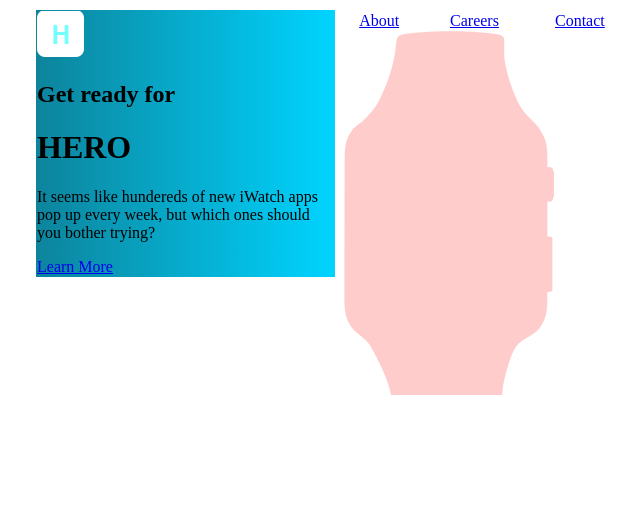
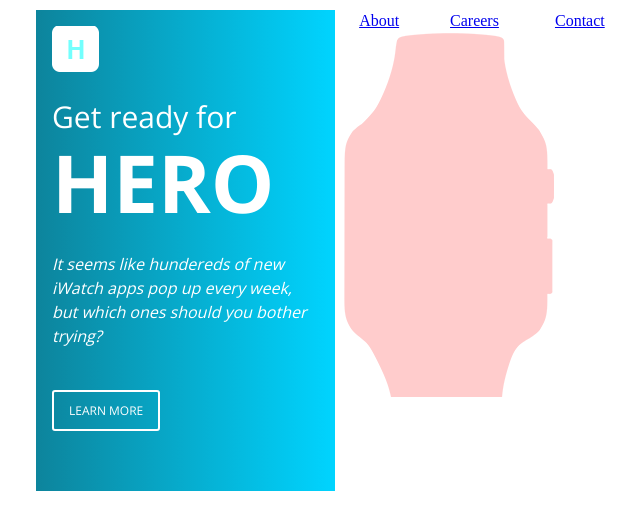
Before and after one commit to DonnieEC888/newsletter_email_project, a plain HTML site: page index.html in a window 1280 px wide. Shown: the whole page, without its empty margins (305-945 px from the left). Drawn offline with nearby package versions, Linux system fonts and the light colour scheme.

Commit message:
Styled left column of header. Changed classes to be semantic. Also, placed smartwatch image in its own row

```diff
--- a/index.html
+++ b/index.html
@@ -5,6 +5,7 @@
     <meta http-equiv="X-UA-Compatible" content="IE=edge">
     <meta name="viewport" content="width=device-width, initial-scale=1.0">
     <title>Newsletter Email</title>
+    <link href="https://fonts.googleapis.com/css2?family=Open+Sans:wght@300;400;600;700;800&display=swap" rel="stylesheet">
 </head>
 <body>
     <!-- Start of email -->
@@ -16,23 +17,27 @@
                     <!-- Start of main row -->
                     <tr>
                         <td>
-                            <table class="cell_container" style="width: 50%; border-spacing: 0; padding: 0; float: left; border: 0; background: rgb(13,132,156);
+                            <!-- Start of left column -->
+                            <table class="header-left" style="width: 50%; border-spacing: 0; padding: 15px 15px 70px 15px; float: left; border: 0; background: rgb(13,132,156);
                             background: linear-gradient(90deg, rgba(13,132,156,1) 0%, rgba(0,212,255,1) 100%);">
                                 <tr>
-                                    <td>
+                                    <td style="font-family: 'Open Sans', sans-serif; color: white;">
                                         <img src="/img/logo.png" alt="logo image">
-                                        <h2>Get ready for</h2>
-                                        <h1>HERO</h1>
-                                        <p>It seems like hundereds of new iWatch apps pop up every week, but which ones should you bother trying?</p>
-                                        <a href="#">Learn More</a>
+                                        <h2 style="font-size: 30px; margin: 0; font-weight: 300; line-height: 1; padding: 25px 0 10px;">Get ready for</h2>
+                                        <h1 style="font-size:80px; margin: 0; line-height: 1; text-transform: uppercase; padding: 0 0 10px;">Hero</h1>
+                                        <p style="font-style: italic; font-size: 16px; line-height: 1.5; padding: 20px 0 50px; margin: 0;">It seems like hundereds of new iWatch apps pop up every week, but which ones should you bother trying?</p>
+                                        <a href="#" class="ghost-btn" style="color: white; text-decoration: none; text-transform: uppercase; border: 2px solid white;
+                                        border-radius: 3px; padding: 10px 15px; font-size: 12px;">Learn More</a>
                                     </td>
                                 </tr>
+                                <!-- End of left column -->
                             </table>
-                            <table class="cell_container" style="width: 50%; border-spacing: 0; padding: 0; float: left; border: 0;">
+                            <!-- Start of right column -->
+                            <table class="header-right" style="width: 50%; border-spacing: 0; padding: 0; float: left; border: 0;">
                                 <tr>
                                     <td>
                                         <table class="cell_container" style="width: 100%; border-spacing: 0; padding: 0; text-align: center; border: 0;">
-                                            <tr>
+                                            <tr >
                                                 <td>
                                                     <a href="#">About</a>
                                                 </td>
@@ -44,10 +49,16 @@
                                                 </td>
                                             </tr>
                                         </table>
+
+                                    </td>
+                                </tr>
+                                <tr>
+                                    <td>
                                         <img src="/img/smartwatch.png" alt="smartwatch image">
                                     </td>
                                 </tr>
                             </table>
+                            <!-- End of right column -->
                         </td>
                     </tr>
                     <!-- End of main row -->
```
